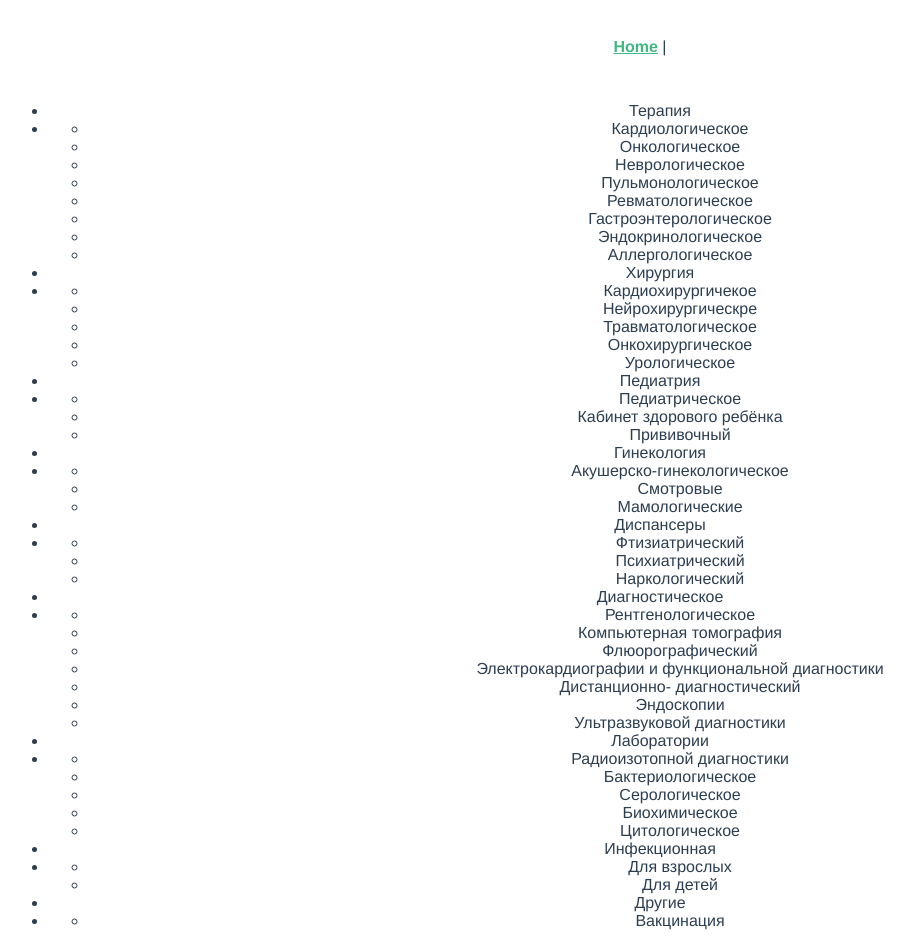
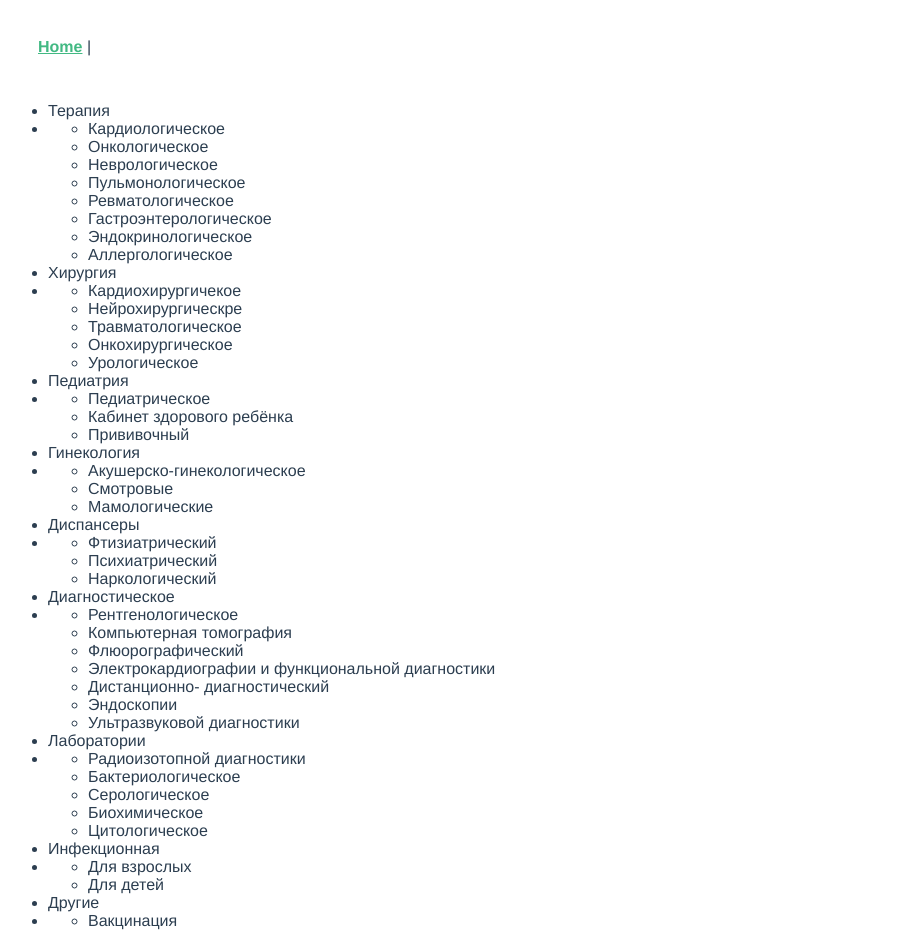
Before and after one commit to turarabu/med, a Vue app: page / in a window 1280 px wide. Shown: the whole page, without its empty margins (0-914 px from the left). Built offline with nearby package versions, Linux system fonts and the light colour scheme.

Commit message:
category

```diff
--- a/src/App.vue
+++ b/src/App.vue
@@ -12,7 +12,6 @@
   font-family 'Avenir', Helvetica, Arial, sans-serif
   -webkit-font-smoothing antialiased
   -moz-osx-font-smoothing grayscale
-  text-align center
   color #2c3e50
 
 #nav
```
